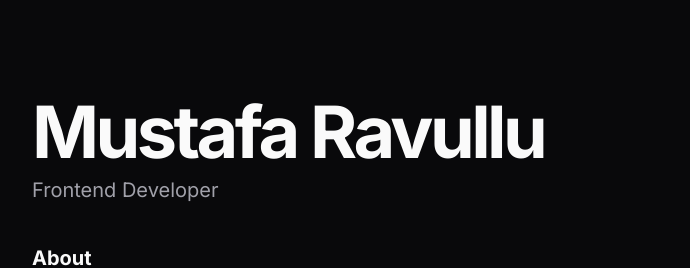
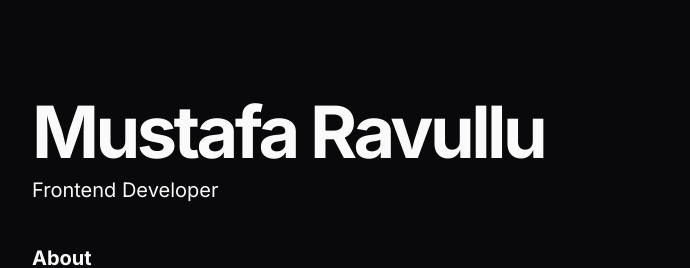
Before and after one commit to MustafaRavullu/portfolio-web-site, a Next.js app: page / in a window 1280 px wide. Shown: the top 268 px of the page, without its empty margins (288-978 px from the left). Built offline with nearby package versions, Linux system fonts and the light colour scheme.

Commit message:
style: change color of the jobTitle

```diff
--- a/components/hero.tsx
+++ b/components/hero.tsx
@@ -6,7 +6,7 @@ export default function Hero() {
       <h1 className="text-4xl font-bold tracking-tighter sm:text-5xl md:text-6xl lg:text-7xl">
         {DATA.name}
       </h1>
-      <p className="text-xl text-muted-foreground">{DATA.jobTitle}</p>
+      <p className="text-xl">{DATA.jobTitle}</p>
     </section>
   );
 }
```
